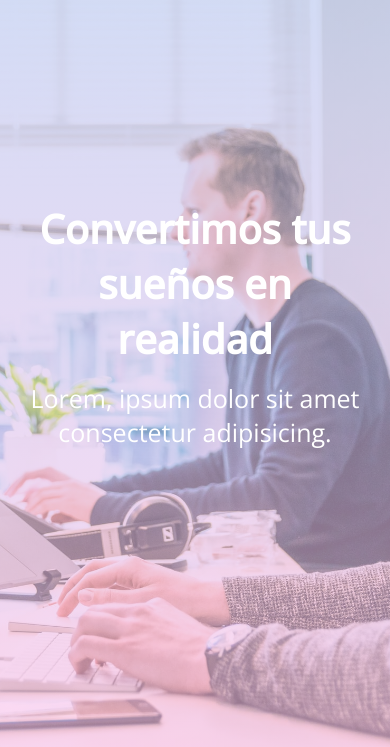
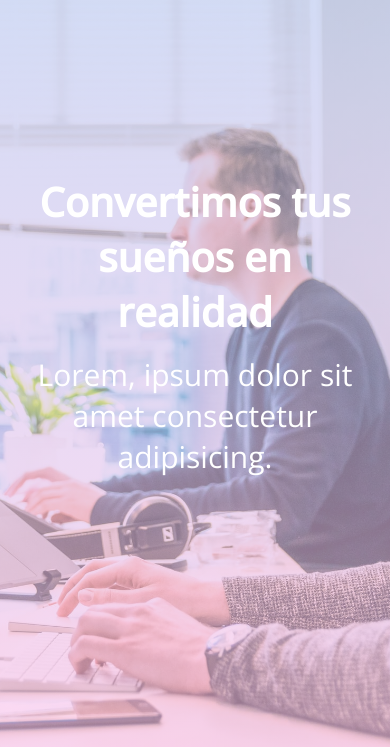
Before and after one commit to Gonzayanni/daasd, a plain HTML site: page index.html in a window 390 px wide. Shown: the part 97-844 px from the top of the page. Drawn offline with nearby package versions, Linux system fonts and the light colour scheme.

Commit message:
Update estilo.css

```diff
--- a/css/estilo.css
+++ b/css/estilo.css
@@ -360,8 +360,15 @@ line-height: 60px;
     /* } */
     .titulo{
         font-size: 40px;
+        text-align: center;
 
 
+
+    }
+
+    .copy{
+        text-align: center;
+        font-size:30px;
     }
     .contenedor-servicio img{
         width: 80%;
```
